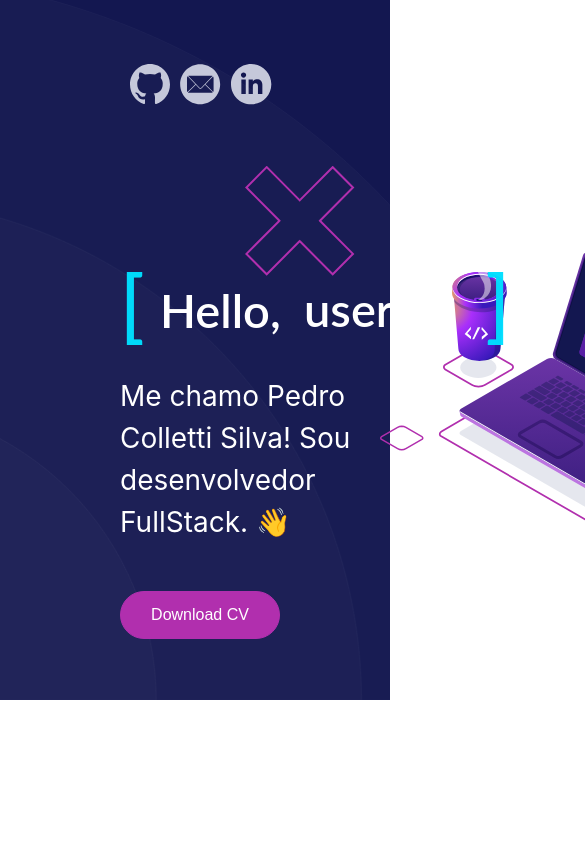
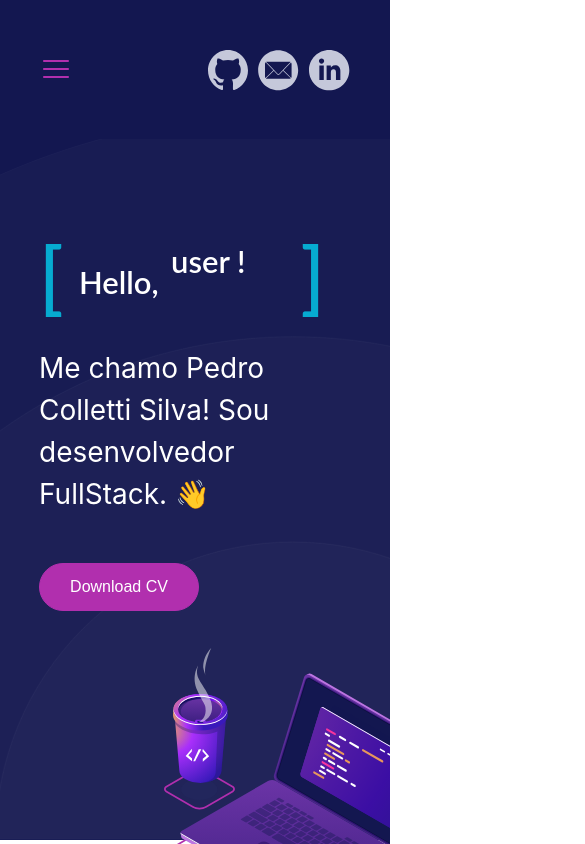
Before and after one commit to PedroColletti/site, a React (Vite) app: page / in a window 390 px wide. Shown: the top 844 px of the page, 585 px wide, since content can reach past the window. Built offline with nearby package versions, Linux system fonts and the light colour scheme.

Commit message:
responsive

```diff
--- a/src/App.css
+++ b/src/App.css
@@ -15,6 +15,16 @@ body {
   background-repeat: no-repeat;
   background-position: right top;
   /* background-attachment: fixed; */
+}
+
+.xlarge{
+  position: absolute;
+  width: 91%;
+  background-image: url(/x-large.svg);
+  background-position: right;
+  margin-right: 95px;
+  background-repeat: no-repeat;
+  height: 109.406px;
 }
 
 
@@ -82,6 +92,20 @@ body {
  }
 
 @media screen and (max-width: 949px) {
+
+  .layout-saudation{
+    height: 840px;
+    background: var(--color-primary-blue-dark, #131750);
+    background-image: url(/circle-bg.svg);
+    background-repeat: no-repeat;
+    background-position: center bottom;
+  }
+
+  .xlarge{
+    display: none;
+  }
+
+
   .header-links {
     display: none;
   }
@@ -96,12 +120,7 @@ body {
     display: flex;
     justify-content: space-between;
     align-items: center;
-    padding: 64px 120px;
-/*     padding: 32px 20px;
-    display: flex;
-    justify-content: space-between;
-    align-items: center;
-    flex: 1 0 0; */
+    padding: 50px 40px;
   }
 
   .navbarIcon{
@@ -139,11 +158,11 @@ body {
   margin-left: 120px;
 }
 
-.first-body {
+/* .first-body {
   display: inline-flex;
   flex-direction: column;
   align-items: flex-start;
-}
+} */
 
 .hello-container {
   margin-top: 39px;
@@ -163,6 +182,8 @@ body {
   color: #ffffff;
 }
 
+
+/*----------------------------------------*/
 .content__hello-container {
   font-weight: 600;
   overflow: hidden;
@@ -249,47 +270,96 @@ body {
   box-shadow: 0px 8px 12px 0px rgba(177, 47, 174, 0.40);
 }
 
-.xlarge{
-  position: absolute;
-  width: 91%;
-  background-image: url(/x-large.svg);
-  background-position: right;
-  margin-right: 95px;
-  background-repeat: no-repeat;
-  height: 109.406px;
+@media screen and (max-width: 940px) {
+
+  .body-saudation {
+    display: flex;
+    flex-direction: column;
+    margin-left: 0;
+    gap: 32px;
+  }
+
+  .first-body {
+    align-items: center;
+    padding: 0px 10%;
+    flex-direction: column;
+  }
+
+  .hello-container {
+    margin-top: 39px;
+    margin-bottom: 10px;
+    width: 260px;
+    height: 100px;
+  }
+
+  .content {
+    display: block;
+    position: sticky;
+    overflow: hidden;
+    font-family: 'Lato', sans-serif;
+    font-size: 31px;
+    line-height: 90px;
+    width: 110%;
+    color: #ffffff;
+  }
+
+  .content__hello-container__list {
+    margin-top: 5px;
+    padding-left: 92px;
+    text-align: left;
+    list-style: none;
+    -webkit-animation-name: change;
+    -webkit-animation-duration: 10s;
+    -webkit-animation-iteration-count: infinite;
+    animation-name: change;
+    animation-duration: 10s;
+    animation-iteration-count: infinite;
+  }
+
+
+
+
 }
 
 .second-body {
 }
 
 
-.computer-img{
+/* Tamanho da imagem para telas grandes (maior que 1340px) */
+.computer-img {
   display: flex;
   background-image: url(/computer.svg);
   background-repeat: no-repeat;
   width: 810px;
-  height: 600px;
-  -webkit-transition: cubic-bezier(0.775, 0.82, 0.165, 1);
-  transition: cubic-bezier(0.775, 0.82, 0.165, 1);
+  height: 183.5%;
   justify-content: center;
   align-items: center;
 }
-/* FIM BODY SAUDATION */
 
-@media screen and (max-width: 1300px) {
-
+/* Tamanho da imagem para telas médias (entre 941px e 1340px) */
+@media screen and (min-width: 941px) and (max-width: 1211px) {
   .computer-img {
-    display: flex;
     background-image: url(/computerSmall.svg);
     background-repeat: no-repeat;
-    width: 405px;
-    height: 300px;
-    -webkit-transition: 50ms;
-    transition: 50ms;
+    width: 500px;
+    height: 710px;
     justify-content: center;
-    align-items: center;
+    background-position: right;
   }
 }
+
+/* Tamanho da imagem para telas pequenas (menor que 940px) */
+@media screen and (max-width: 940px) {
+  .computer-img {
+    background-image: url(/computerSmall.svg);
+    background-repeat: no-repeat;
+    width: 100%;
+    height: 310px;
+    justify-content: center;
+    background-position: right;
+  }
+}
+
 
 
 
@@ -459,19 +529,36 @@ body {
   line-height: 26px; /* 162.5% */
 }
 
+@media screen  and (min-width: 876px) and (max-width: 1100px) {
+  .imgdiv {
+    height: 610px;
+}
+
+
+}
 @media screen and (max-width: 877px) {
   .second-div {
     padding: 60px 20px 20px 20px;
-    flex-direction: column;
+    flex-direction: column-reverse;
+  }
+
+  .imgdiv {
+    height: 256px;
   }
 
   .aboutmeimg {
-    max-width: 370px;
+    margin-top: 0px;
+    height: 300px;
+    max-width: 300px;
     flex-basis: 80%;
   }
   .aboutmespan {
     flex-basis: 80%;
   }
+
+  .aboutme-div {
+    margin: 15% 0px 0px 0px;
+}
 }
 /* FIM DIV DEVFULL */
 
@@ -502,11 +589,6 @@ body {
   text-transform: uppercase;
  }
 
-  .language-content {
-    display: flex;
-    margin-top: 16px;
-  }
-
   .language-div {
     margin-right: 40px;
     display: flex;
@@ -530,13 +612,15 @@ body {
     font-size: 24px;
     font-style: normal;
     font-weight: 400;
+    display: flex;
+    margin-top: 16px;
     line-height: 36px; /* 150% */
   }
 
   .skillsImg {
     display: flex;
-    width: 495px;
-    height: 442px;
+    width: 40%;
+    height: 100%;
     margin-top: 80px;
     justify-content: center;
     align-items: center;
@@ -554,15 +638,6 @@ body {
     margin-left: 50px;
   }
 
-
-
-.teste{  background:  #414AFC ;
-  background:  #646CFD ;
-  background:  #888EFE ;
-  background:  #E6E6E6 ;}
-
-
-
   .visibleTeste {
     opacity: 1;
   }
@@ -570,23 +645,77 @@ body {
 
 
 
-@media screen and (max-width: 768px) {
+@media screen and (max-width: 1045px) {
+
   .three-div {
+    background: var(--color-gradient-blue-pink, linear-gradient(180deg, #10054D 0%, #2E3A72 52.76%, #6F1AB5 100%));
+    height: 982px;
+    display: flex;
     flex-direction: column;
     align-items: center;
   }
 
+
+  .skills-text-div {
+    flex-direction: column;
+    align-items: center;
+    padding: 0px;
+  }
+
   .textSkills{
-    font-size: 32px;
+    color: var(--color-primary-blue-lightness, #F4F5F9);
+    /* overline */
+    font-size: 14px;
+    font-style: normal;
+    font-weight: 600;
+    line-height: normal;
+    letter-spacing: 1.4px;
+    text-transform: uppercase;
+    align-items: center;
+    display: flex;
+    justify-content: center;
+    margin-top: 50px;
    }
 
-  .iconsite {
-    flex-basis: 80%;
-  }
-  .language-div {
-    margin-right: 50%;
-    flex-basis: 80%;
-  }
+    .language-content {
+      display: flex;
+      margin-top: 16px;
+      width: 180px;
+      align-items: center;
+      padding: 20px 0px;
+    }
+
+    .language-div {
+      margin-right: 0px;
+      display: flex;
+      flex-direction: column;
+      align-items: center;
+        }
+
+
+    .language-title {
+      color: var(--color-tertiary-lightblue-regular, #00E0FF);
+      /* h2 */
+      font-size: 40px;
+      font-style: normal;
+      font-weight: 600;
+      line-height: 45px; /* 112.5% */
+    }
+
+    .xmedium{
+      background-repeat: no-repeat;
+      margin-top: 740px;
+      margin-left: 0px;
+      left: 40px;
+    }
+
+    .skillsImg {
+      width: 90%;
+      height: 30%;
+      margin-top: 0px;
+    }
+
+
 }
 
 
@@ -719,6 +848,9 @@ body {
 }
 
 @media screen and (max-width: 1060px) {
+  .four-div {
+   padding: 30% 5%;
+  }
 
   .textProjects{
   font-size: 32px;
@@ -741,6 +873,7 @@ body {
   }
 
   .firstProjectContent {
+    margin-right: 30px;
     flex-basis: 80%;
   }
 }
@@ -820,6 +953,7 @@ body {
     border: 1px solid #dddddd;
   }
   .secondProjectContent {
+    margin-left: 30px;
     flex-basis: 80%;
   }
 }
@@ -901,6 +1035,7 @@ body {
   }
 
   .Project3Content {
+    margin-right: 30px;
     flex-basis: 80%;
   }
 }
@@ -985,6 +1120,7 @@ body {
     border: 1px solid #dddddd;
   }
   .Project4Content {
+    margin-left: 30px;
     flex-basis: 80%;
   }
 }
@@ -1065,6 +1201,7 @@ body {
   }
 
   .Project5Content {
+    margin-right: 30px;
     flex-basis: 80%;
   }
 }
--- a/src/App.tsx
+++ b/src/App.tsx
@@ -10,9 +10,9 @@ import skills from "/skills.svg";
 import devFull from "/devFull.svg";
 import linkedinLogo from "/linkedin.svg";
 import arrowTop from "/arrowTop.svg";
-import audTudo from "/audTudo.gif";
+/* import audTudo from "/audTudo.gif";
 import cardapioMoriah from "/cardapioMoriah.gif";
-import lifeSaude from "/lifeSaude.jpg";
+import lifeSaude from "/lifeSaude.jpg"; */
 import prevtempo from "/prevtempo.gif";
 import cvDinamico from "/cvDinamico.gif";
 import "./App.css";
@@ -218,6 +218,7 @@ function App() {
             <div className="aboutme">
               Me chamo Pedro Colletti Silva! Sou desenvolvedor FullStack. 👋
             </div>
+            <div>
               <button className="buttonCv" onClick={btnDownloadCV}>
                 {count === 0
                   ? "Download CV"
@@ -231,6 +232,7 @@ function App() {
                   ? `Já foram ${count - 1} CVs 🙄`
                   : `${count - 1} e subindo 🙌`}
               </button>
+            </div>
           </div>
           <div className="second-body">
             <div className="computer-img"></div>
@@ -298,7 +300,7 @@ function App() {
             #aplicações<span>_</span>
           </div>
         </div>
-        <div className="ProjectCard1">
+        {/*         <div className="ProjectCard1">
           <div className="firstProject">
             <div>
               <img className="firstProjectImg" src={audTudo} alt="cvDinamico" />
@@ -369,15 +371,15 @@ function App() {
                 <li>Docker</li>
               </ul>
               <span>
-                Participação no desenvolvimento mobile AppLife, para uso dos
-                paciente conveniados verem históricos, pagamentos, marcarem
-                consultas, buscar por hospitais ou médicos com filtro de
-                especialidades, editarem seus dados, chamada de emergência e
-                outras funcionalidades.
+                Participação no desenvolvimento AppLife, disponível na AppStore
+                e PlayStore, para uso dos paciente conveniados verem históricos,
+                pagamentos, marcarem consultas, buscar por hospitais ou médicos
+                com filtro de especialidades, editarem seus dados, chamada de
+                emergência e outras funcionalidades.
               </span>
             </div>
           </div>
-        </div>
+        </div> */}
         <div className="ProjectCard4">
           <div className="Project4">
             <div className="Project4Content">
```
Also changed, not shown: public/circle-bg-mobile.svg (added). Lines whose indentation alone changed are shown as unchanged.
